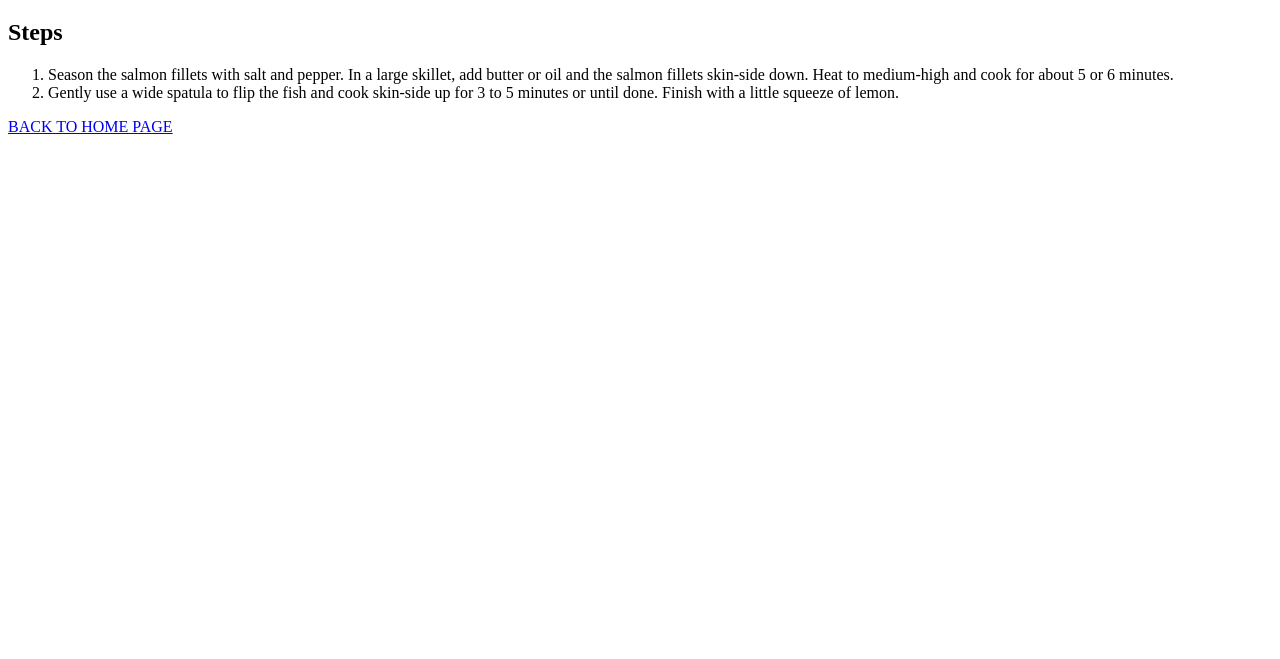
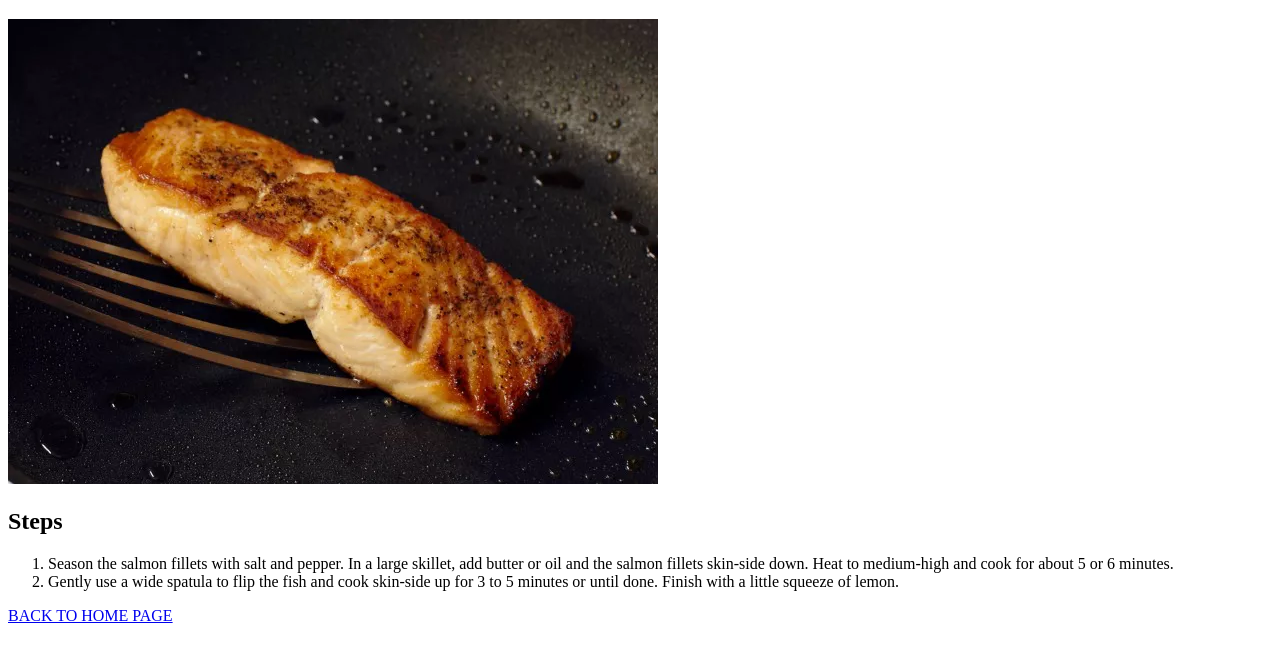
Before and after one commit to GSFSNSICIESA/odin-recipes, a plain HTML site: page recipes/salmon.html in a window 1280 px wide. Shown: the part 61-720 px from the top of the page. Drawn offline with Linux system fonts and the light colour scheme.

Commit message:
final fix added the picture into the salmon page
final fix added the picture into the salmon page

```diff
--- a/recipes/salmon.html
+++ b/recipes/salmon.html
@@ -7,7 +7,7 @@
 </head>
 <body>
     <h1>Salmon</h1>
-    <a href="../images/Salmon.webp"></a>
+    <img src="../images/Salmon.webp" alt="Salmon">
     <h2>Steps</h2>
     <ol>
         <li>Season the salmon fillets with salt and pepper. In a large skillet, add butter or oil and the salmon fillets skin-side down. Heat to medium-high and cook for about 5 or 6 minutes.
```
